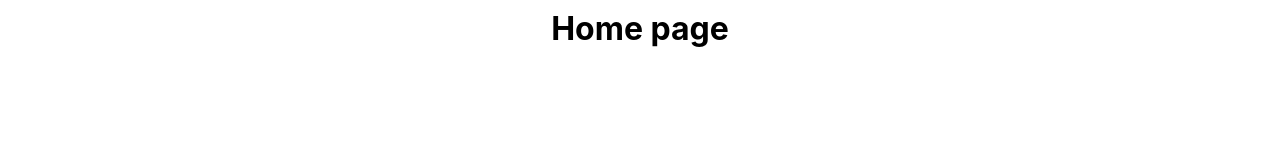
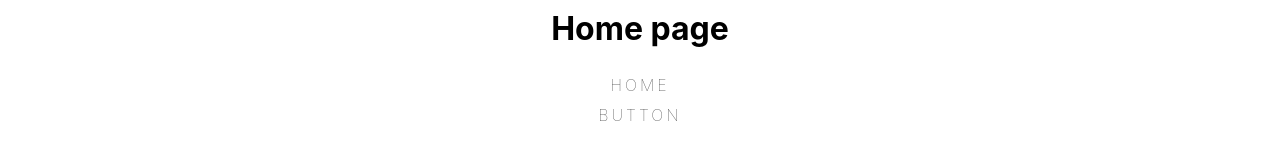
Before and after one commit to IvanGML/react-components, a React (Create React App) app: page / in a window 1280 px wide. Shown: the part 137-300 px from the top of the page. Built offline with nearby package versions, Linux system fonts and the light colour scheme.

Commit message:
improve home page with navigation through the app content

```diff
--- a/src/layout/home/Home.jsx
+++ b/src/layout/home/Home.jsx
@@ -1,7 +1,22 @@
-import React from 'react';
+import React, { Fragment } from 'react';
+import './home.css';
+import { NavLink } from "react-router-dom";
+
+const RouterLink = props => <NavLink {...props} className="list-link" />;
 
 const Home = () => (
-    <h1>Home page</h1>
+    <Fragment>
+        <h1>Home page</h1>
+        <ul className='list'>
+            <li className='list-item'>
+                <RouterLink to='/'>home</RouterLink>
+            </li>
+            <li className='list-item'>
+                <RouterLink to='/button'>button</RouterLink>
+            </li>
+        </ul>
+    </Fragment>
+
 );
 
 export default Home;
--- /dev/null
+++ b/src/layout/home/home.css
@@ -0,0 +1,24 @@
+.list {
+    list-style: none;
+    line-height: 30px;
+    text-align: center;
+    padding: 0;
+}
+
+.list-link {
+    text-decoration: none;
+    font-weight: 100;
+    letter-spacing: 3px;
+    text-transform: uppercase;
+    color: #333333;
+    width: 100%;
+    height: 100%;
+    display: inline-block;
+    background-color: transparent;
+    transition: all .3s;
+}
+
+.list-link:hover {
+    background-color: #22a128;
+    color: #ffffff;
+}
```
